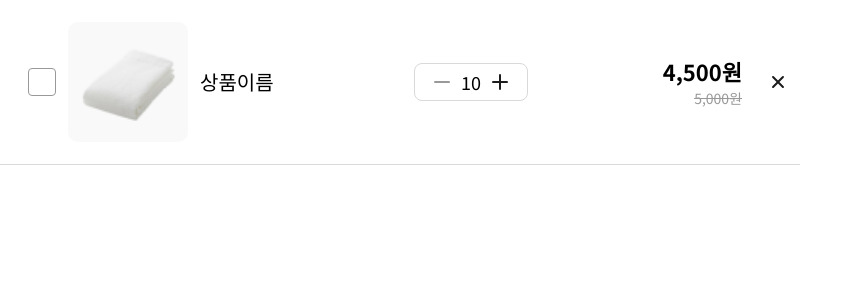
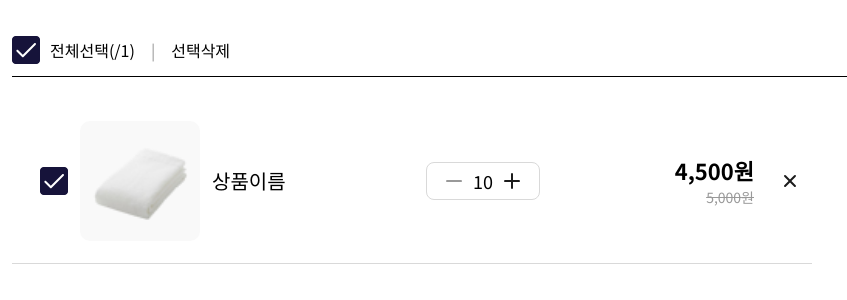
Before and after one commit to Muhan-Company/bizcurator-ecommerce, a Next.js app: page /cart in a window 1280 px wide. Shown: the top 300 px of the page, without its empty margins (0-847 px from the left). Built offline with nearby package versions, Linux system fonts and the light colour scheme.

Commit message:
refactor: cart 페이지 CartItem -> CartItemList 컴포넌트 교체 - Issue #10

```diff
--- a/pages/cart/index.tsx
+++ b/pages/cart/index.tsx
@@ -1,11 +1,11 @@
-import CartItem from '@/components/cart/CartItem';
-import React, { useState } from 'react';
+import CartItemList from '@/components/cart/CartItemList';
 
 export default function Cart() {
-  const [isSelected, setIsSelected] = useState<boolean>(true);
   return (
     <>
-      <CartItem isSelected={isSelected} setIsSelected={setIsSelected} />
+      <div className="mx-3">
+        <CartItemList />
+      </div>
     </>
   );
 }
```
